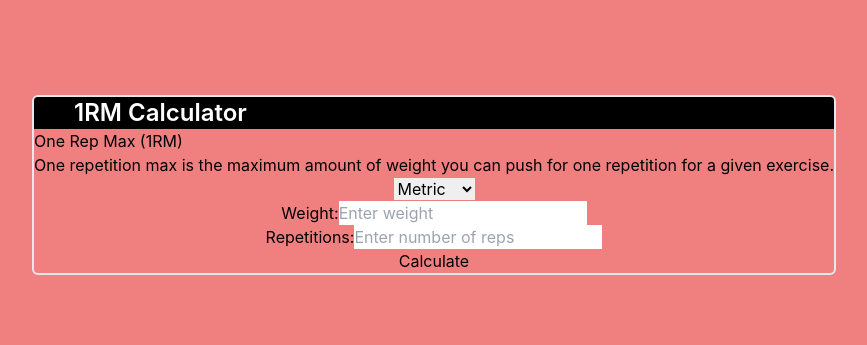
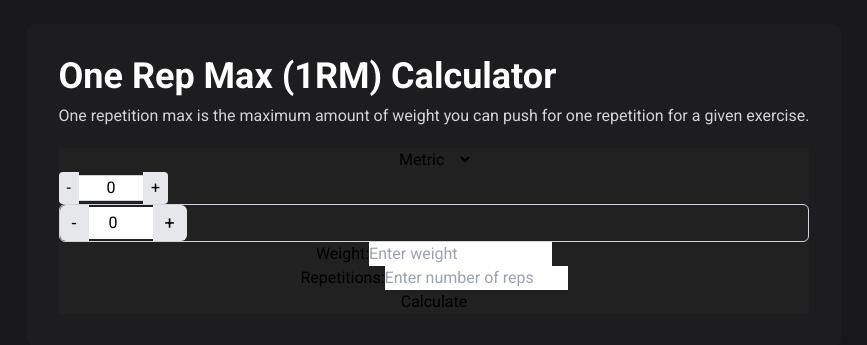
Before and after one commit to allomhg/1rm-calc-v2, a React (Vite) app: page / in a window 1280 px wide. Shown: the part 215-560 px from the top of the page, without its empty margins (206-1073 px from the left). Built offline with nearby package versions, Linux system fonts and the light colour scheme.

Commit message:
Testing out different components

```diff
--- a/index.html
+++ b/index.html
@@ -4,6 +4,7 @@
     <meta charset="UTF-8" />
     <!-- <link rel="icon" type="image/svg+xml" href="/vite.svg" /> -->
     <meta name="viewport" content="width=device-width, initial-scale=1.0" />
+    <link href="https://fonts.googleapis.com/css2?family=Roboto:wght@400;500;700&display=swap" rel="stylesheet">
     <title>1RM Calculator</title>
   </head>
   <body>
--- a/src/App.css
+++ b/src/App.css
@@ -4,3 +4,12 @@
   padding: 2rem;
   text-align: center;
 }
+
+main {
+  background-color: #1d1d1f;
+  padding: 2rem;
+}
+
+.mainForm {
+  background-color: #212122;
+}
--- a/src/App.tsx
+++ b/src/App.tsx
@@ -4,7 +4,7 @@ import Form from "./components/Form";
 
 function App() {
   return (
-    <main className="container rounded-md border-solid border-2">
+    <main className="container rounded-lg border-solid ">
       <Header />
       <Form />
     </main>
--- /dev/null
+++ b/src/components/CustomNumberInput.tsx
@@ -0,0 +1,60 @@
+// CustomNumberInput.tsx
+import React, { useState } from "react";
+
+interface CustomNumberInputProps {
+  min?: number;
+  max?: number;
+  step?: number;
+  initialValue?: number;
+}
+
+const CustomNumberInput: React.FC<CustomNumberInputProps> = ({
+  min = 0,
+  max = 100,
+  step = 1,
+  initialValue = 0,
+}) => {
+  const [value, setValue] = useState<number>(initialValue);
+
+  // Handle increment and decrement
+  const increment = () => {
+    if (value < max) setValue((prev) => prev + step);
+  };
+
+  const decrement = () => {
+    if (value > min) setValue((prev) => prev - step);
+  };
+
+  const handleChange = (e: React.ChangeEvent<HTMLInputElement>) => {
+    const newValue = Math.max(min, Math.min(max, Number(e.target.value)));
+    setValue(newValue);
+  };
+
+  return (
+    <div className="flex items-center border border-gray-300 rounded-md">
+      <button
+        onClick={decrement}
+        className="px-3 py-1 text-lg bg-gray-200 hover:bg-gray-300 rounded-l-md"
+      >
+        -
+      </button>
+      <input
+        type="number"
+        value={value}
+        onChange={handleChange}
+        min={min}
+        max={max}
+        step={step}
+        className="w-16 text-center py-1 px-2 border-0 focus:ring-2 focus:ring-blue-400"
+      />
+      <button
+        onClick={increment}
+        className="px-3 py-1 text-lg bg-gray-200 hover:bg-gray-300 rounded-r-md"
+      >
+        +
+      </button>
+    </div>
+  );
+};
+
+export default CustomNumberInput;
--- /dev/null
+++ b/src/components/CustomNumberInputTwo.tsx
@@ -0,0 +1,50 @@
+import React from 'react';
+
+interface NumberInputProps {
+    value: number;
+    onChange: (value: number) => void;
+    min?: number;
+    max?: number;
+}
+
+const NumberInput: React.FC<NumberInputProps> = ({ value, onChange, min = -Infinity, max = Infinity }) => {
+    const handleChange = (e: React.ChangeEvent<HTMLInputElement>) => {
+        const newValue = e.target.value === '' ? NaN : parseFloat(e.target.value);
+        if (!isNaN(newValue) && newValue >= min && newValue <= max) {
+            onChange(newValue);
+        } else if (e.target.value === '') {
+            onChange(NaN);
+        }
+    };
+
+    const increment = () => {
+        if (value < max) {
+            onChange(value + 1);
+        }
+    };
+
+    const decrement = () => {
+        if (value > min) {
+            onChange(value - 1);
+        }
+    };
+
+    return (
+        <div className="flex items-center">
+            <button onClick={decrement} className="px-2 py-1 bg-gray-200 rounded-l focus:outline-none">
+                -
+            </button>
+            <input
+                type="text"
+                value={isNaN(value) ? '' : value}
+                onChange={handleChange}
+                className="w-16 text-center border-t border-b border-gray-300 focus:outline-none"
+            />
+            <button onClick={increment} className="px-2 py-1 bg-gray-200 rounded-r focus:outline-none">
+                +
+            </button>
+        </div>
+    );
+};
+
+export default NumberInput;
--- a/src/components/Form.tsx
+++ b/src/components/Form.tsx
@@ -1,5 +1,8 @@
 import { useState } from "react";
 import Table from "./Table";
+// import CustomNumberInput from "./CustomNumberInput";
+import NumberInput from "./CustomNumberInputTwo";
+import CustomNumberInput from "./CustomNumberInput";
 
 export interface InputState {
     weight: number | undefined;
@@ -8,6 +11,9 @@ export interface InputState {
 }
 
 const Form: React.FC = () => {
+    // FOR NUMBER INPUT
+    const [number, setNumber] = useState(0);
+
     const [weight, setWeight] = useState<number | undefined>(undefined);
     const [reps, setReps] = useState<number | undefined>(undefined);
     const [units, setUnits] = useState<number>(0); // 0 = metric (kg), 1 = imperial (lb)
@@ -58,15 +64,22 @@ const Form: React.FC = () => {
     }
 
     return (
-        <form onSubmit={handleCalculate}>
+        <form id="mainForm" onSubmit={handleCalculate} className="bg-cust-tier3-grey mt-5">
             <div>
                 <div>
                     <label htmlFor="unitSelect"></label>
-                    <select id="unitSelect" name="unitSelect" onChange={handleUnitChange} >
+                    <select id="unitSelect" name="unitSelect" onChange={handleUnitChange} className="bg-transparent">
                         <option value={0}>Metric</option>
                         <option value={1}>Imperial</option>
                     </select>
                 </div>
+
+                {/* CUSTOM NUMBER INPUTS START */}
+                {/* <CustomNumberInput min={0} max={10} step={1} initialValue={5} /> */}
+                <NumberInput value={number} onChange={setNumber} min={0} max={100} />
+                <CustomNumberInput />
+                {/* CUSTOM NUMBER INPUTS END */}
+
                 <div>
                     <label htmlFor="weight">Weight:</label>
                     <input
--- /dev/null
+++ b/src/components/GeminiNumberInput.tsx
@@ -0,0 +1,45 @@
+import React, { useState } from 'react';
+
+function CustomNumberInput() {
+  const [value, setValue] = useState(0);
+
+  const handleInputChange = (event: React.ChangeEvent<HTMLInputElement>) => {
+    const newValue = parseInt(event.target.value);
+    if (!isNaN(newValue)) {
+      setValue(newValue);
+    }
+  };
+
+  const handleIncrement = () => {
+    setValue(value + 1);
+  };
+
+  const handleDecrement = () => {
+    setValue(value - 1);
+  };
+
+  return (
+    <div className="relative">
+      <input
+        type="text"
+        value={value}
+        onChange={handleInputChange}
+        className="border border-gray-300 rounded px-4 py-2 w-full"
+      />
+      <button
+        onClick={handleDecrement}
+        className="absolute top-1/2 left-0 transform -translate-y-1/2 bg-gray-200 hover:bg-gray-300 rounded-l-md px-3 py-2"
+      >
+        -
+      </button>
+      <button
+        onClick={handleIncrement}
+        className="absolute top-1/2 right-0 transform -translate-y-1/2 bg-gray-200 hover:bg-gray-300 rounded-r-md px-3 py-2"
+      >
+        +
+      </button>
+    </div>
+  );
+}
+
+export default CustomNumberInput;
--- a/src/components/Header.tsx
+++ b/src/components/Header.tsx
@@ -1,12 +1,12 @@
 const Header: React.FC = () => {
     return (
         <header className="">
-            <div className="bg-black rounded-t pl-10">
-                <h1 className="text-white text-2xl font-semibold text-left">1RM Calculator</h1>
+            <div className="">
+                <h1 className="text-white text-4xl font-bold text-left">One Rep Max (1RM) Calculator</h1>
             </div>
             <section className="text-left">
-                <h2 className="">One Rep Max (1RM)</h2>
-                <p className="">One repetition max is the maximum amount of weight you can push for one repetition for a given exercise.</p>
+                {/* <h2 className="">One Rep Max (1RM)</h2> */}
+                <p className="text-neutral-300 mt-2">One repetition max is the maximum amount of weight you can push for one repetition for a given exercise.</p>
             </section>
         </header>
     );
--- a/src/index.css
+++ b/src/index.css
@@ -3,14 +3,15 @@
 @tailwind utilities;
 
 :root {
-  font-family: Inter, system-ui, Avenir, Helvetica, Arial, sans-serif;
+  font-family: 'Roboto', Inter, system-ui, Avenir, Helvetica, Arial, sans-serif;
   line-height: 1.5;
   font-weight: 400;
 
   /* color-scheme: light dark;
   color: rgba(255, 255, 255, 0.87);
   background-color: #242424; */
-  background-color: lightcoral;
+  /* background-color: lightcoral; */
+  background-color: rgb(24, 24, 26);
 
   font-synthesis: none;
   text-rendering: optimizeLegibility;
--- a/tailwind.config.js
+++ b/tailwind.config.js
@@ -5,7 +5,11 @@ export default {
       "./src/**/*.{js,ts,jsx,tsx}",
     ],
   theme: {
-    extend: {},
+    extend: {
+      colors: {
+        'cust-tier3-grey': '#212122',
+      },
+    },
   },
   plugins: [],
 }
```
